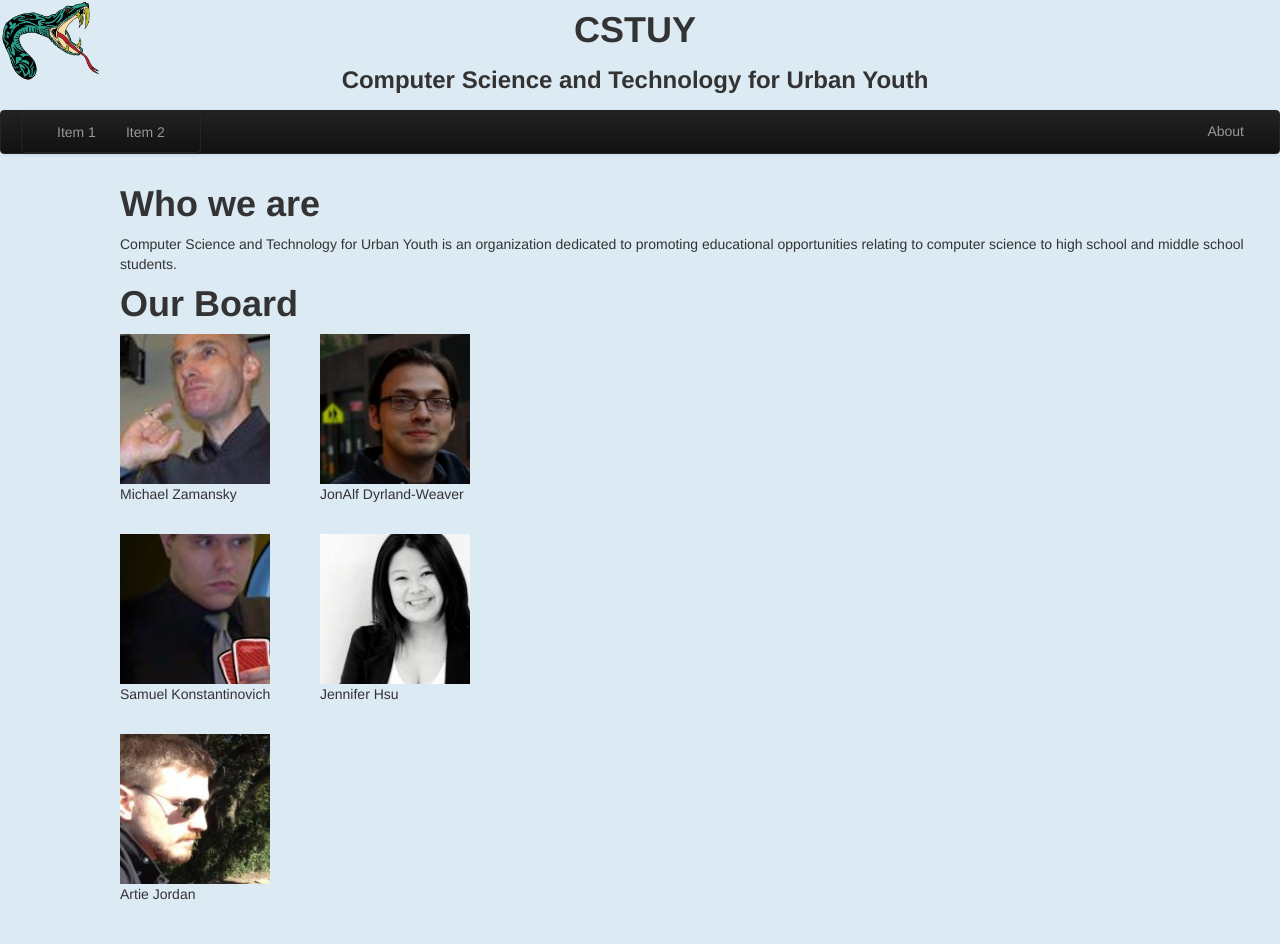
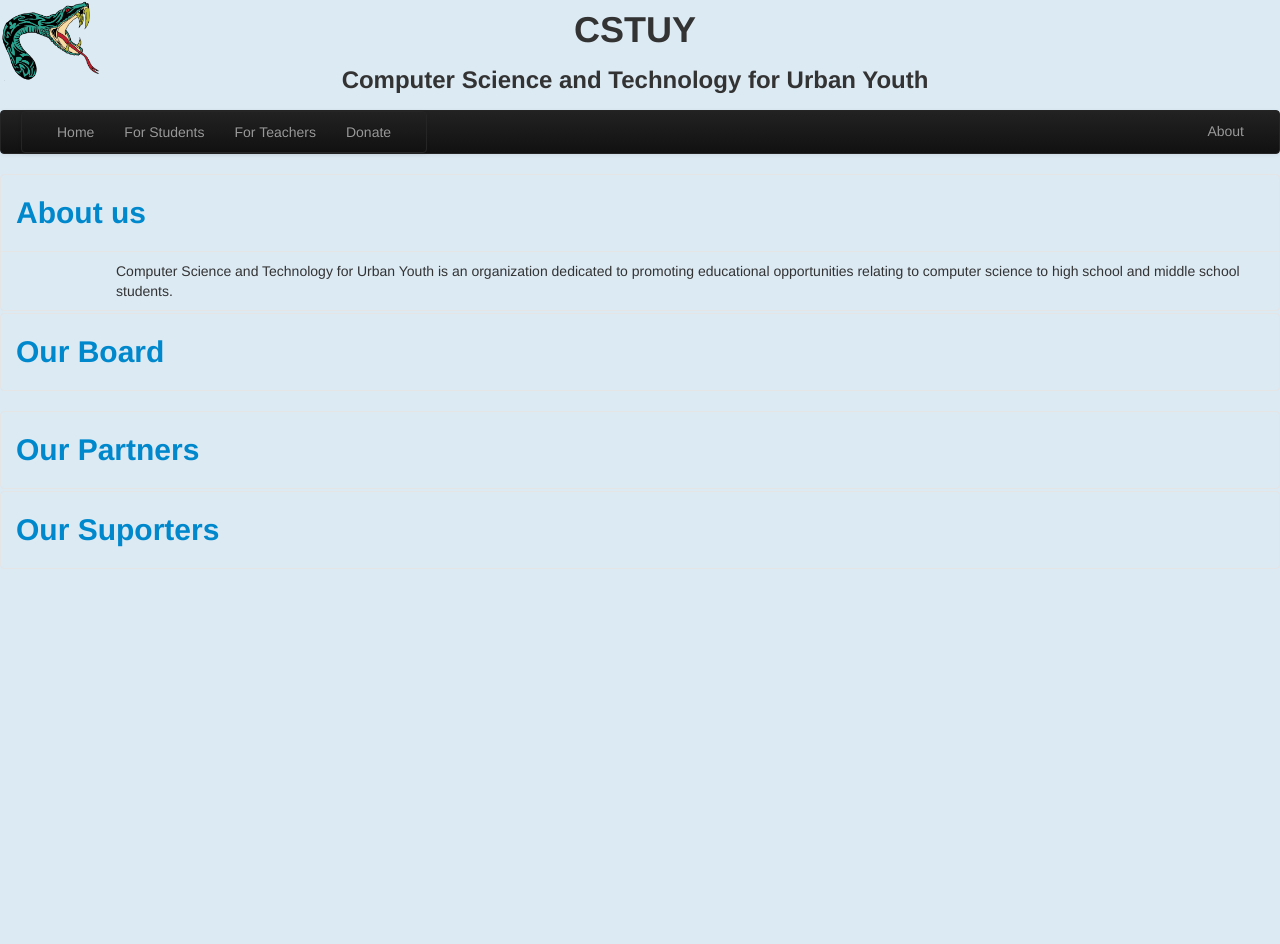
Before and after one commit to cstuy/oldwebtest, a Flask app: page /about in a window 1280 px wide. After the commit the page ends 569 px from the top, so only its background shows below. Run offline with Flask 2, Linux system fonts and the light colour scheme; some libraries are stand-ins or nearby versions.

Commit message:
Added sections to about

```diff
--- a/templates/about.html
+++ b/templates/about.html
@@ -3,22 +3,50 @@
 
 {% block content %}
 
-<div class="container-fluid">
+
+
+
+
+
+
+
+
+
+<div class="accordion" id="accordion2">
+  <div class="accordion-group">
+    <div class="accordion-heading">
+      <a class="accordion-toggle" data-toggle="collapse" data-parent="#accordion2" href="#collapseOne">
+        <h2>About us</h2>
+      </a>
+    </div>
+    <div id="collapseOne" class="accordion-body collapse in">
+      <div class="accordion-inner">
+
 	<div class="row">
 	  <div class="offset1">
-<h1>Who we are</h1>
-
 	    Computer Science and Technology for Urban Youth is an organization
 	    dedicated to promoting educational opportunities relating to computer
 	    science to high school and middle school students.
+	  </div>
+	</div>
+
 
 
       </div>
     </div>
+  </div>
+
+  <div class="accordion-group">
+    <div class="accordion-heading">
+      <a class="accordion-toggle" data-toggle="collapse" data-parent="#accordion2" href="#collapseTwo">
+        <h2>Our Board</h2>
+      </a>
+    </div>
+    <div id="collapseTwo" class="accordion-body collapse">
+      <div class="accordion-inner">
 
 	<div class="row">
 	  <div class="span4 offset1">
-<h1> Our Board</h1>
 	    <ul class="thumbnails">
 	      {% for person in people %}
 	      <li id="{{person.blurb}}" class="span2 person">
@@ -36,8 +64,67 @@
 	</div>
       </div>
 
+      </div>
+    </div>
+  </div>
+</div>
+
+
+
+  <div class="accordion-group">
+    <div class="accordion-heading">
+      <a class="accordion-toggle" data-toggle="collapse" data-parent="#accordion2" href="#collapseThree">
+        <h2>Our Partners</h2>
+      </a>
+    </div>
+    <div id="collapseThree" class="accordion-body collapse">
+      <div class="accordion-inner">
+
+	<div class="row">
+	  <div class="offset1">
+	    <ul>
+	      <li>Partner 1</li>
+	      <li>Partner 2</li>
+	      <li>Partner 3</li>
+
+	    </ul>
+	  </div>
+	</div>
+
+      </div>
+    </div>
+  </div>
+</div>
+
+  <div class="accordion-group">
+    <div class="accordion-heading">
+      <a class="accordion-toggle" data-toggle="collapse" data-parent="#accordion2" href="#collapseFour">
+        <h2>Our Suporters</h2>
+      </a>
+    </div>
+    <div id="collapseFour" class="accordion-body collapse">
+      <div class="accordion-inner">
+
+	<div class="row">
+	  <div class="offset1">
+	    People who support us
+	  </div>
+	</div>
+
+      </div>
+    </div>
+  </div>
+</div>
+
+
+
+
+
+
+
 <script>
 $(document).ready(function() {
+
   $(".person").hover(function(e) {
     var file="static/about/"+this.id;
     $("#blurb").fadeOut(function() {
@@ -45,7 +132,11 @@
       });
    },function(e) {
           $("#blurb").fadeOut(function(){$("#blurb").empty();});
-     });});
+     });
+
+
+});
+
 </script>
 
 {% endblock content%}
--- a/templates/base.html
+++ b/templates/base.html
@@ -9,6 +9,7 @@
 <meta name="viewport" content="width=device-width, initial-scale=1.0">
 <link href="/static/css/bootstrap-responsive.css" rel="stylesheet">
 <script src="/static/js/jquery.js"></script>
+<script src="/static/js/jquery-ui.js"></script>
 <script src="/static/js/bootstrap.min.js"></script>
 <link href="/static/css/cstuy.css" rel="stylesheet"></link>
 <title>{% block title %} CSTUY  {% endblock %} </title>
--- a/templates/menu.html
+++ b/templates/menu.html
@@ -16,8 +16,10 @@
 <div class="navbar navbar-inverse">
   <div class="navbar-inner">
     <ul class="nav navbar-inner navbar-x">
-      <li><a href="#">Item 1</a></li>
-      <li><a href="#">Item 2</a></li>
+      <li><a href="/">Home</a></li>
+      <li><a href="#">For Students</a></li>
+      <li><a href="#">For Teachers</a></li>
+      <li><a href="#">Donate</a></li>
     </ul>
   <ul class="nav pull-right">
     <li><a href="/about">About</a></li>
```
Lines whose indentation alone changed are shown as unchanged.
